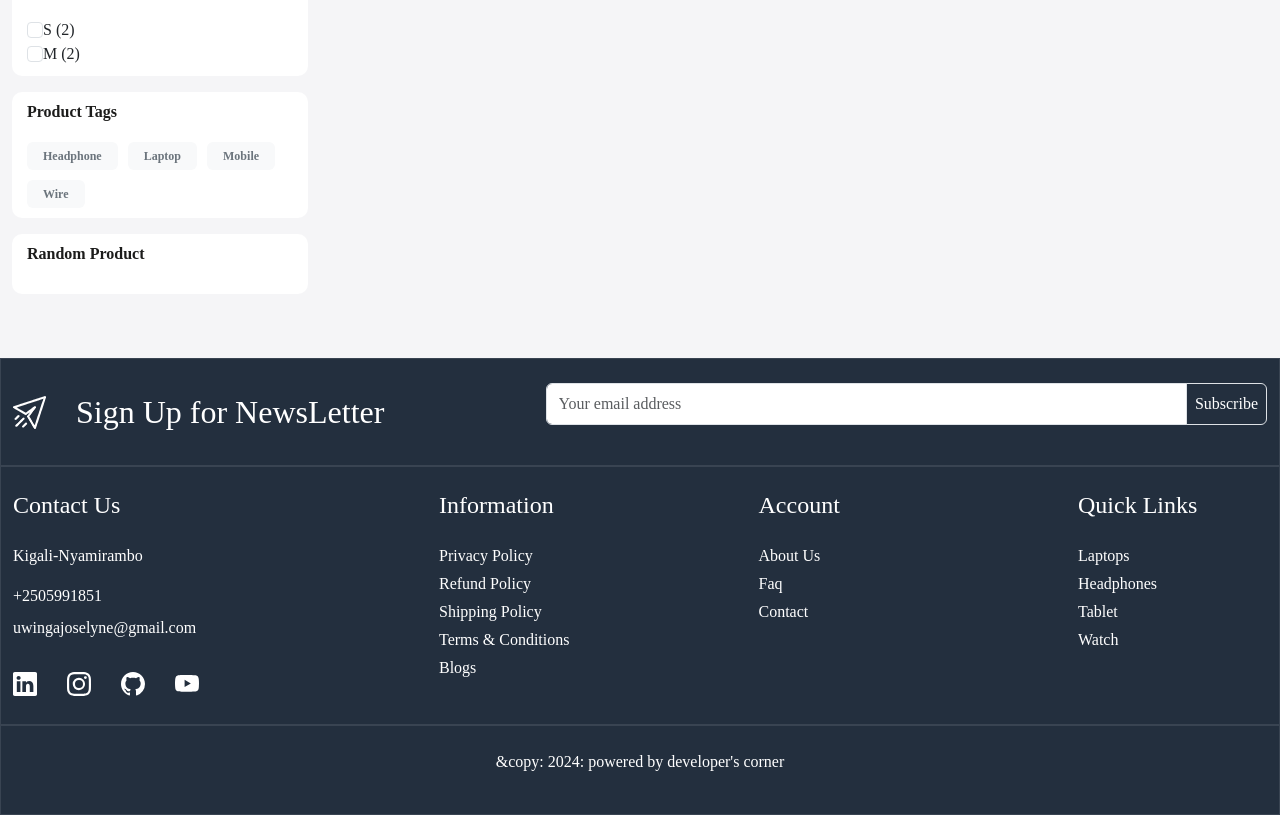
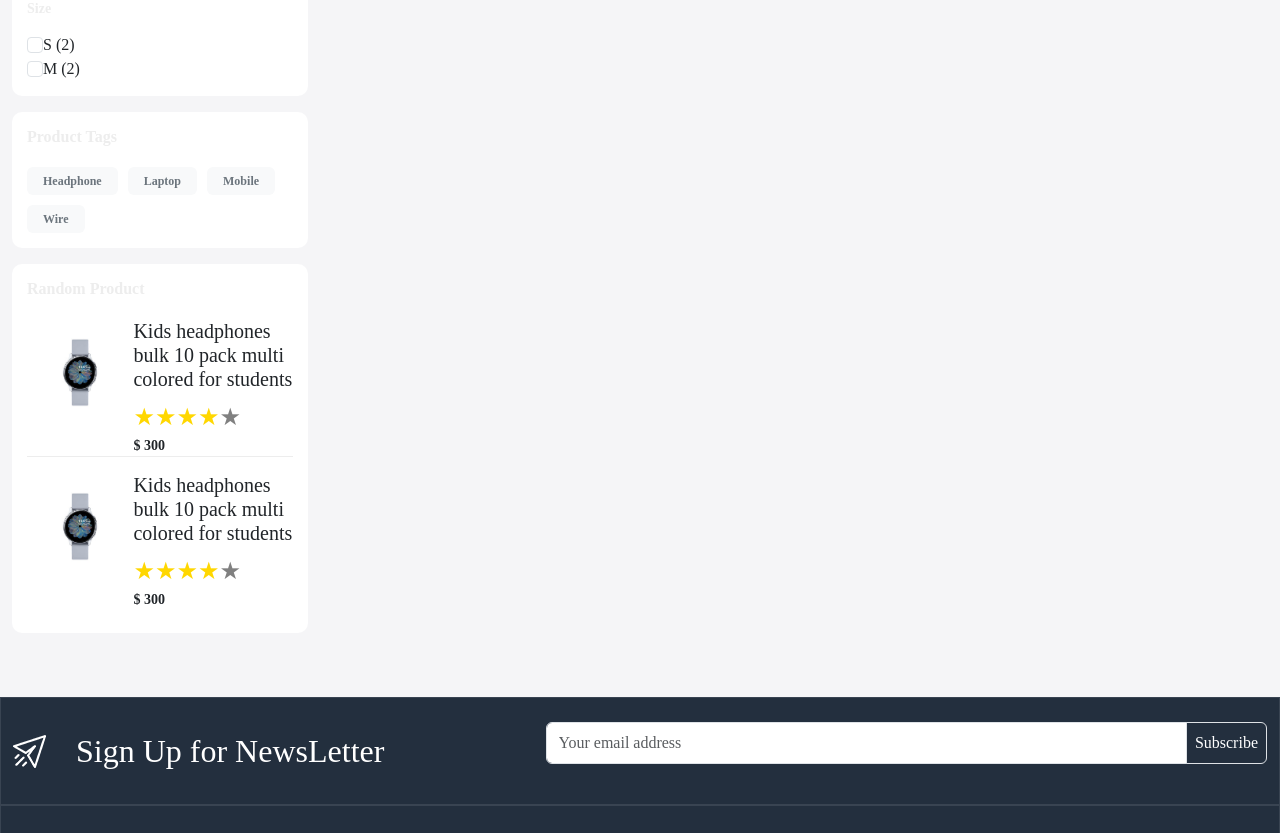
Before and after one commit to uwingabirejoselyne/learn-ecommerce-ui, a React (Create React App) app: page /store in a window 1280 px wide. Shown: the part 954-1787 px from the top of the page. Built offline with nearby package versions, Linux system fonts and the light colour scheme.

Commit message:
added random product part

```diff
--- a/src/App.css
+++ b/src/App.css
@@ -14,6 +14,7 @@
     --color-ededed: #ededed;
     --color-777777: #777777;
     --color-1c1c1b: #1c1c1b;
+    --color-1c1c1b: #ededed;
 }
 
 .section-heading {
@@ -378,7 +379,7 @@ footer .input-group-text {
 .filter-card {
     background-color: white;
     border-radius: 10px;
-    padding: 10px 15px;
+    padding: 15px 15px;
 }
 
 .filter-title {
@@ -429,3 +430,12 @@ footer .input-group-text {
     background-color: red;
     border-radius: 50%;
 }
+
+.random-products {
+    font-size: 14px;
+    margin-bottom: 8px;
+}
+
+.random-products:first-child {
+    border-bottom: 1px solid var(--color-ededed);
+}
--- a/src/pages/OurStore.js
+++ b/src/pages/OurStore.js
@@ -1,6 +1,7 @@
 import React from 'react'
 import BreadCrumb from '../components/BreadCrumb'
 import Meta from '../components/Meta'
+import ReactStars from 'react-rating-stars-component'
 
 
 const OurStore = () => {
@@ -110,6 +111,28 @@ const OurStore = () => {
               </div>
               <div className='filter-card mb-3'>
                 <h3 className="filter-title"> Random Product</h3>
+                <div>
+                  <div className="random-products mb-3 d-flex">
+                    <div className="w-50">
+                      <img src="images/watch.jpg" className='img-fluid' alt="watch" />
+                    </div>
+                    <div className='w-75'>
+                      <h5>Kids headphones bulk 10 pack multi colored for students</h5>
+                      <ReactStars count={5} size={24} value='4' activeColor='#ffd700' edit={false}/>
+                      <b>$ 300</b>
+                    </div>
+                  </div>
+                  <div className="random-products d-flex">
+                    <div className="w-50">
+                      <img src="images/watch.jpg" className='img-fluid' alt="watch" />
+                    </div>
+                    <div className='w-75'>
+                      <h5>Kids headphones bulk 10 pack multi colored for students</h5>
+                      <ReactStars count={5} size={24} value='4' activeColor='#ffd700' edit={false}/>
+                      <b>$ 300</b>
+                    </div>
+                  </div>
+                </div>
               </div>
             </div>
           </div>
```
